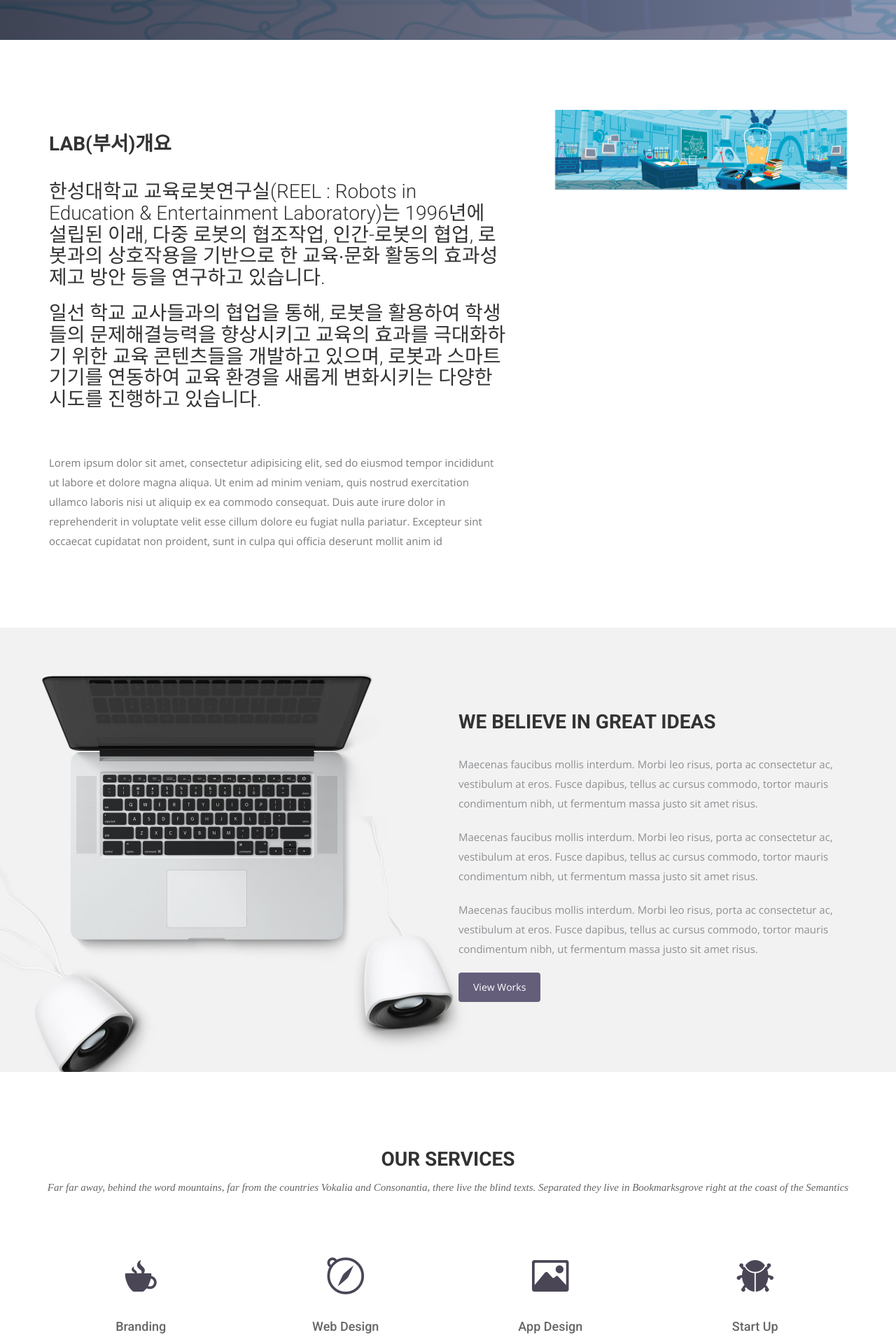
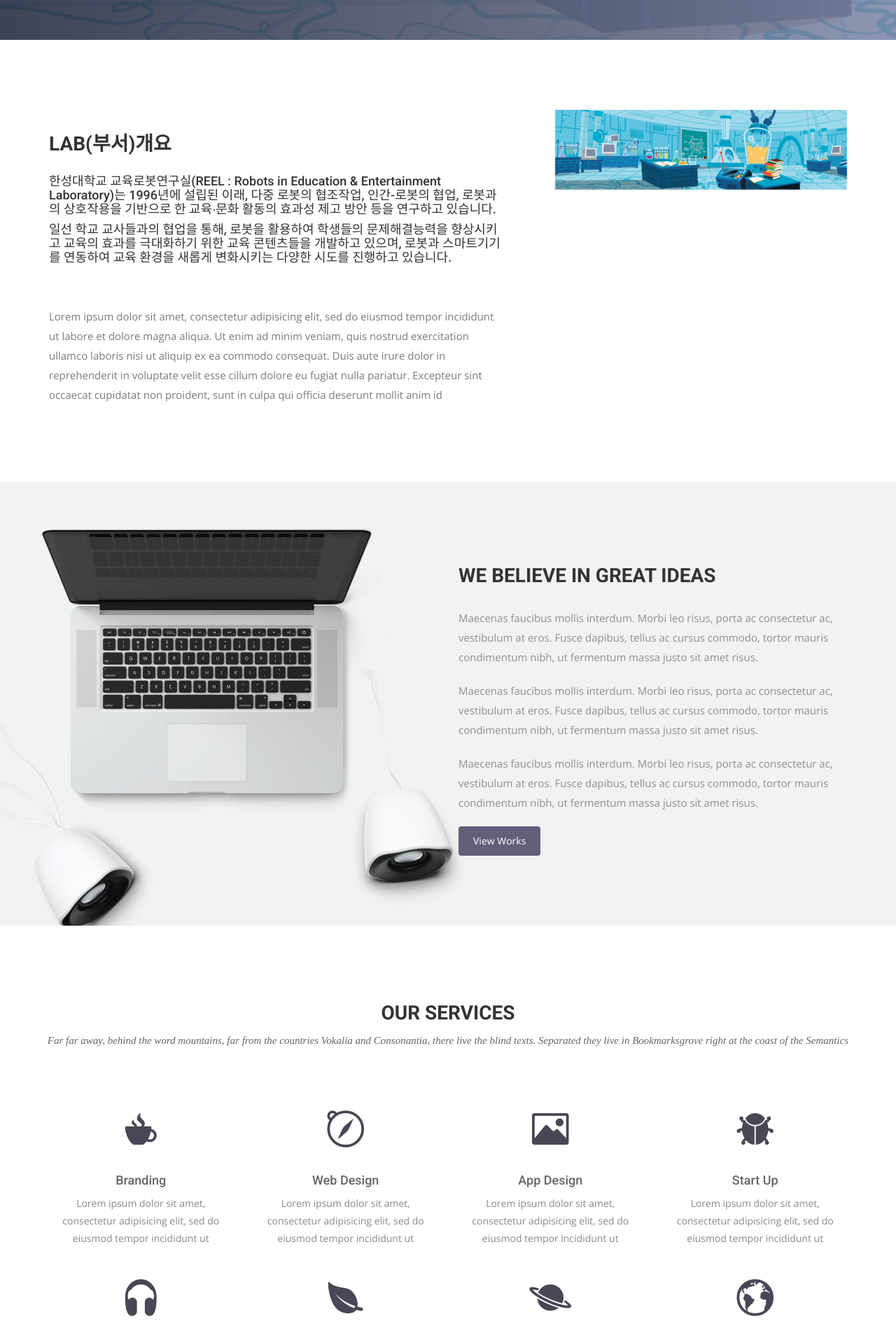
Before and after one commit to reelmaster/Reel-web, a Jekyll site: the page built from index.html, in a window 1280 px wide. Shown: the part 798-2716 px from the top of the page at 70% size. Built offline with Jekyll 4.4.1, drawn with Linux system fonts in a browser that asks for light colours; nearby versions of some CDN libraries; some web fonts are replaced.

Commit message:
index updated
index updated

```diff
--- a/index.html
+++ b/index.html
@@ -27,12 +27,12 @@
               <h2>Lab(부서)개요</h2>
           </div>
           <p>
-            <h3>
+            <h4>
                   한성대학교 교육로봇연구실(REEL : Robots in Education & Entertainment Laboratory)는 1996년에 설립된 이래, 다중 로봇의 협조작업, 인간-로봇의 협업, 로봇과의 상호작용을 기반으로 한 교육∙문화 활동의 효과성 제고 방안 등을 연구하고 있습니다.
-            </h3>
-            <h3>
+            </h4>
+            <h4>
                   일선 학교 교사들과의 협업을 통해, 로봇을 활용하여 학생들의 문제해결능력을 향상시키고 교육의 효과를 극대화하기 위한 교육 콘텐츠들을 개발하고 있으며, 로봇과 스마트기기를 연동하여 교육 환경을 새롭게 변화시키는 다양한 시도를 진행하고 있습니다.
-            </h3>
+            </h4>
           </p>
           <p>Lorem ipsum dolor sit amet, consectetur adipisicing elit, sed do eiusmod tempor incididunt ut labore et dolore magna aliqua. Ut enim ad minim veniam, quis nostrud exercitation ullamco laboris nisi ut aliquip ex ea commodo consequat. Duis aute irure dolor in reprehenderit in voluptate velit esse cillum dolore eu fugiat nulla pariatur. Excepteur sint occaecat cupidatat non proident, sunt in culpa qui officia deserunt mollit anim id </p>
         </div>
```
